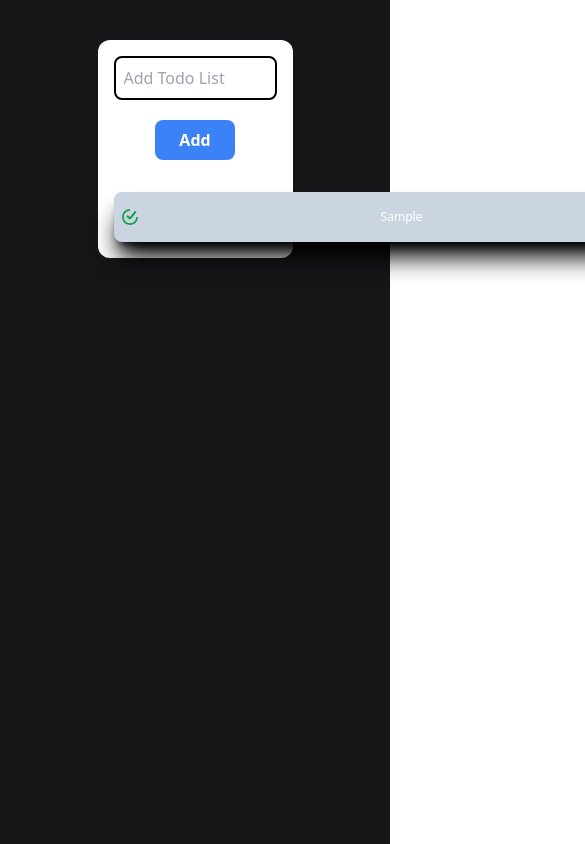
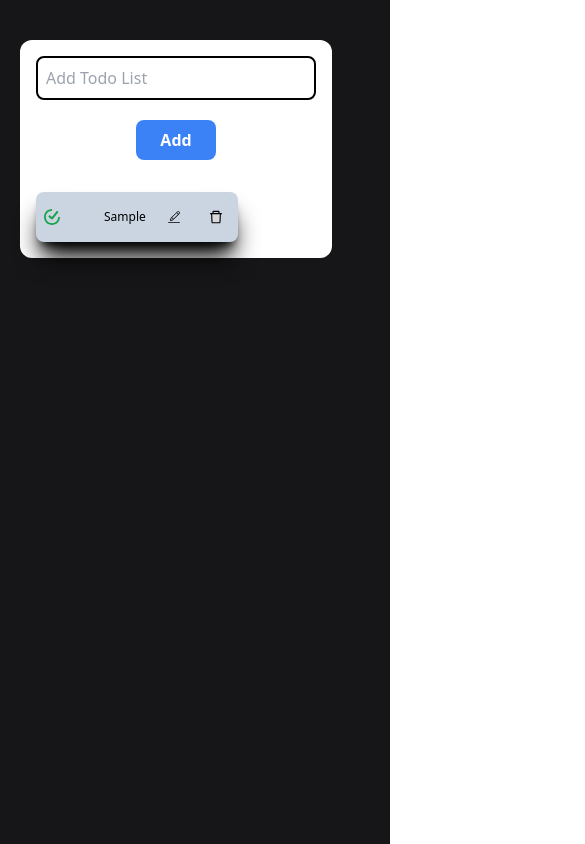
Before and after one commit to Manjil00/CODSOFT_Task2-React-_ManjilMaharjan, a React (Create React App) app: page / in a window 390 px wide. Both pictures are taken after typing "Sample" into the empty fields and a click on the button "Add". Shown: the top 844 px of the page, 585 px wide, since content can reach past the window. Built offline with nearby package versions, Linux system fonts and the light colour scheme.

Commit message:
responsive

```diff
--- a/src/App.js
+++ b/src/App.js
@@ -1,8 +1,8 @@
 import React, { useState } from "react";
 
 // ICONS
+import { AiTwotoneDelete } from "react-icons/ai";
 import { CiEdit } from "react-icons/ci";
-import { AiTwotoneDelete } from "react-icons/ai";
 import { SiTicktick } from "react-icons/si";
 
 function App() {
@@ -51,8 +51,8 @@ function App() {
   };
 
   return (
-    <div className="AppMaincontainer w-full h-[100vh] flex justify-center items-start bg-bgcolor">
-      <div className="TodoContainer w-[50%] h-auto bg-white rounded-xl p-4 mt-10">
+    <div className="AppMaincontainer w-full h-[1000vh] flex justify-start md:justify-center items-start bg-bgcolor">
+      <div className="TodoContainer w-[80%] md:w-[50%] h-auto bg-white rounded-xl p-4 mt-10 ml-5 md:ml-0">
         <div className="inputs flex flex-col justify-start items-center gap-5">
           <input
             onChange={(e) => setInputdata(e.target.value)}
@@ -78,29 +78,25 @@ function App() {
           }
         </div>
 
-        <div className="List w-[600px] h-auto rounded-lg flex flex-col justify-start items-center gap-5 mt-8">
+        <div className="List w-[100px] md:w-full h-auto rounded-lg flex flex-col justify-center items-start gap-5 mt-8 break-words">
           {todoarr.map((item, index) => (
-            <div
-              key={index}
-              className={`list1 flex justify-between items-center gap-5 h-[50px] w-full rounded-lg shadow-xl shadow-black ${item.isGreen ? "bg-green-400" : "bg-slate-300"}`}
+            <div key={index}
+              className={`list1 break-words flex justify-between items-center gap-5 h-[50px] w-auto md:w-full rounded-lg shadow-xl shadow-black ${item.isGreen ? "bg-green-400" : "bg-slate-300"}`}
             >
-              <button
-                onClick={() => handleCheck(index)}
+              <button onClick={() => handleCheck(index)}
                 className="text-green-600 h-[40px] w-[40px] ml-2">
                 <SiTicktick />
               </button>
 
-              <h1 className="font-sans text-xs md:text-lg break-words text-white h-auto">{item.text}</h1>
+              <h1 className="font-sans text-xs md:text-lg break-words text-black h-auto">{item.text}</h1>
 
               <div className="btn flex justify-end items-center gap-3 h-auto w-auto">
-                <button
-                  onClick={() => handleEdit(index)}
+                <button onClick={() => handleEdit(index)}
                   disabled={item.isGreen} // Disable when isGreen is true
                   className={`edit h-[30px] w-[30px] ${item.isGreen ? 'opacity-50 cursor-not-allowed' : ''}`}>
                   <CiEdit />
                 </button>
-                <button
-                  onClick={() => handleDelete(index)}
+                <button onClick={() => handleDelete(index)}
                   disabled={item.isGreen} // Disable when isGreen is true
                   className={`delete h-[30px] w-[30px] ${item.isGreen ? 'opacity-50 cursor-not-allowed' : ''}`}>
                   <AiTwotoneDelete />
```
